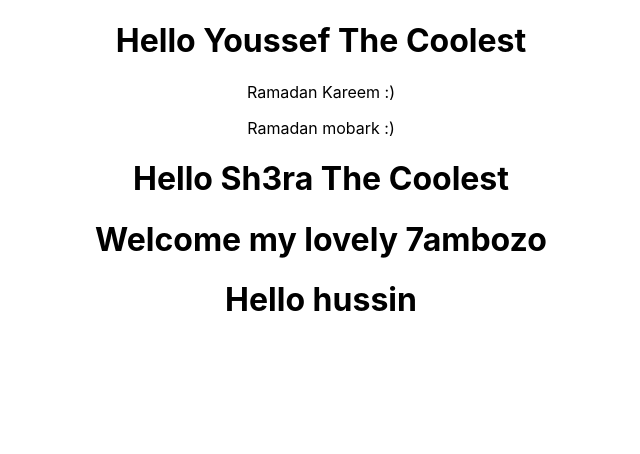
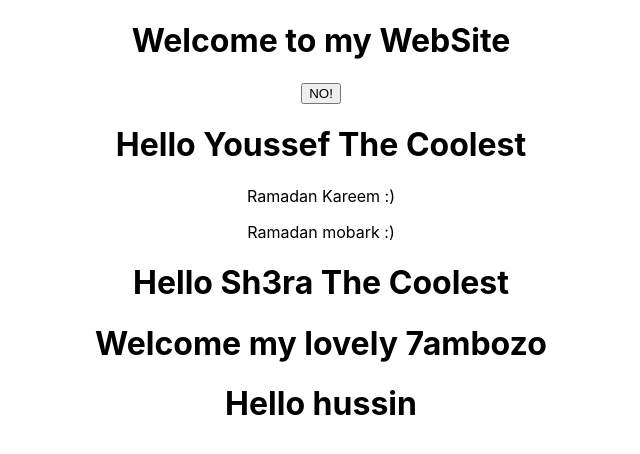
Before and after one commit to Sh3ra/MyOwnCoding, a React (Create React App) app in the folder Web-Development/React_samples/hello-world/: page / in a window 1280 px wide. Shown: the top 454 px of the page, without its empty margins (319-959 px from the left). Built offline with nearby package versions, Linux system fonts and the light colour scheme.

Commit message:
react state/props

```diff
--- a/Web-Development/React_samples/hello-world/src/App.js
+++ b/Web-Development/React_samples/hello-world/src/App.js
@@ -1,13 +1,14 @@
 import React from 'react';
-import logo from './logo.svg';
+//import logo from './logo.svg';
 import './App.css';
 import Greet from './components/Greet';
 import Welcome from './components/Welcome';
 import Hello from './components/Hello';
-
+import Message from './components/Message';
 function App() {
   return (
     <div className="App">
+      <Message></Message>
       <Greet name="Youssef">
         <p>Ramadan Kareem :)</p>
         <p>Ramadan mobark :)</p>
--- /dev/null
+++ b/Web-Development/React_samples/hello-world/src/components/Message.js
@@ -0,0 +1,25 @@
+import React ,{Component} from 'react';
+
+class Message extends Component {
+    constructor(){
+        super()
+        this.state={
+            message: 'WebSite'
+        }
+    }
+    changeMessaeg(){
+        this.setState({
+                message: 'WebApp'
+        })
+    }
+    render(){
+        return (
+            <div>
+                <h1>Welcome to my {this.state.message}</h1>
+                <button onClick={()=> this.changeMessaeg()}>NO!</button>
+            </div>
+            );
+    }
+}
+
+export default Message;
```
